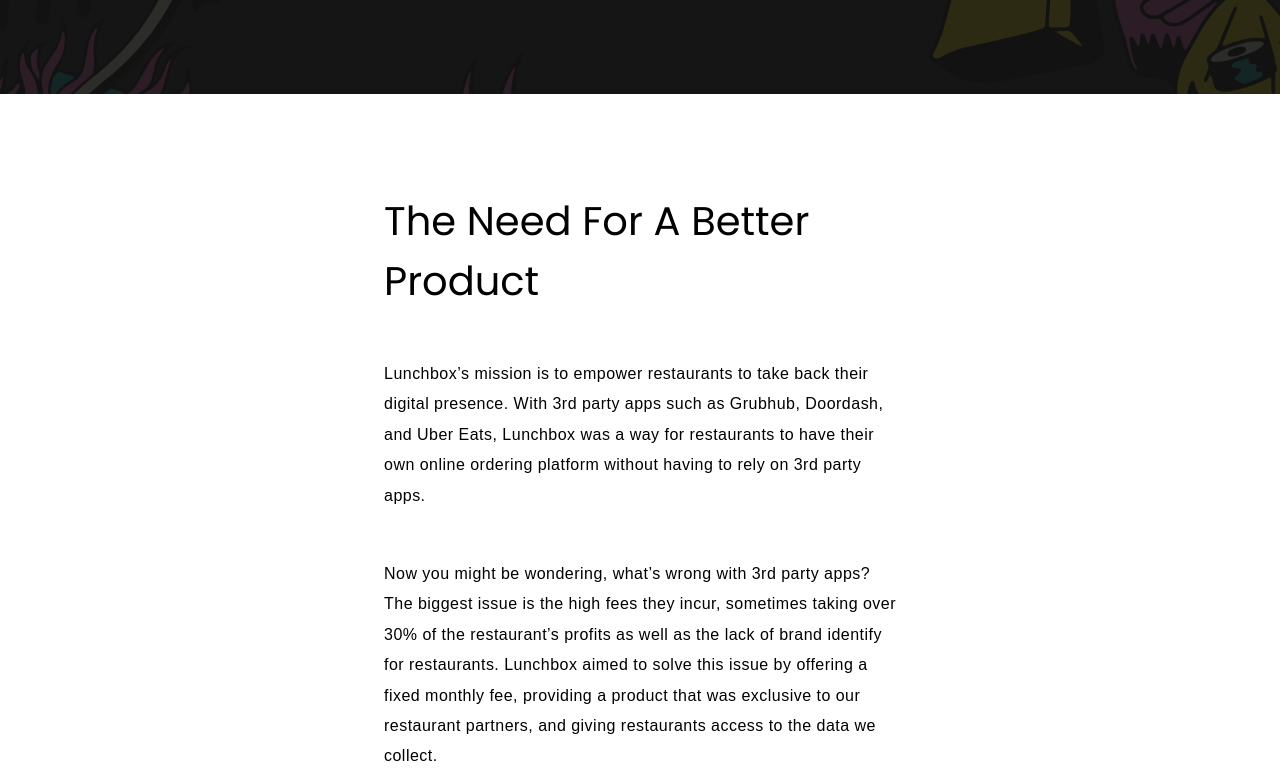
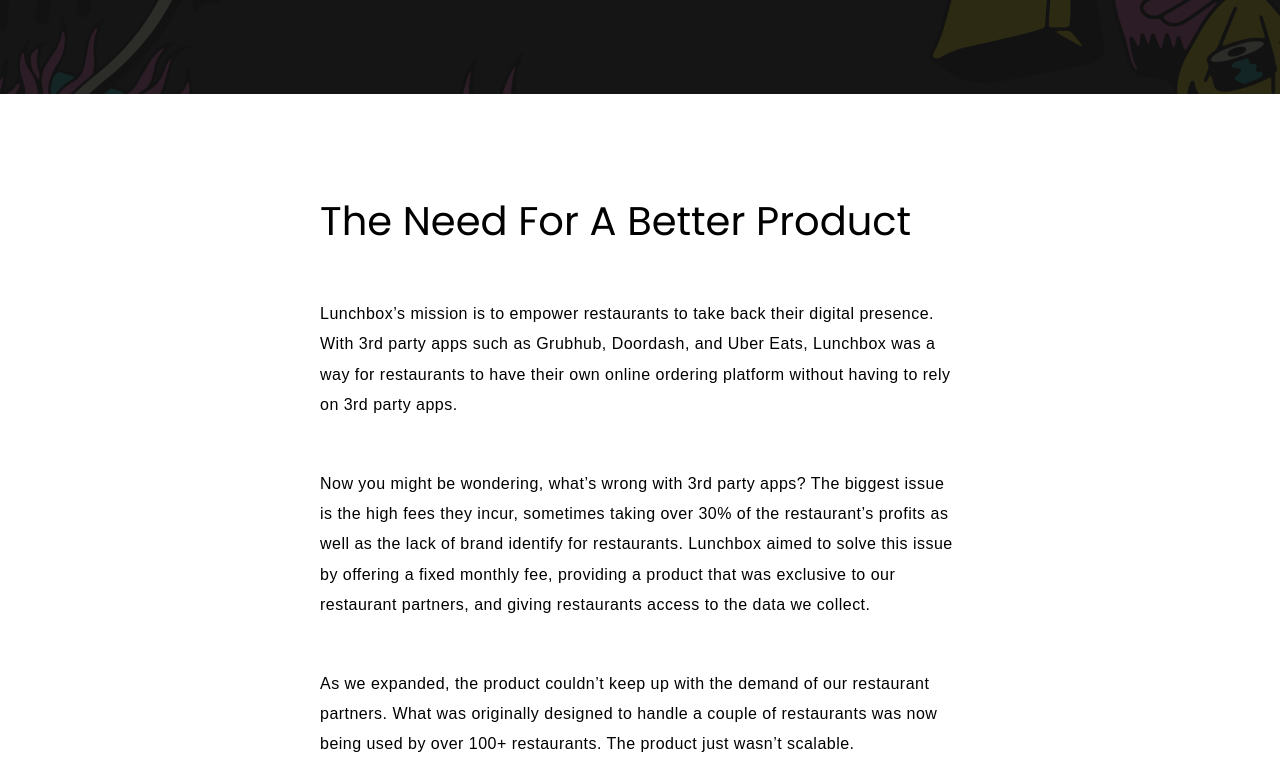
Before and after one commit to tonyleedesign/portfolio, a plain HTML site: page lunchbox.html in a window 1280 px wide. Shown: the part 1486-2261 px from the top of the page. Drawn offline with Linux system fonts and the light colour scheme.

Commit message:
Update style.css

```diff
--- a/style.css
+++ b/style.css
@@ -145,7 +145,7 @@ footer{
 }
 
 .section-container {
-	padding: 5% 30%;
+	padding: 5% 25%;
 }
 
 .lunchbox-title {
```
